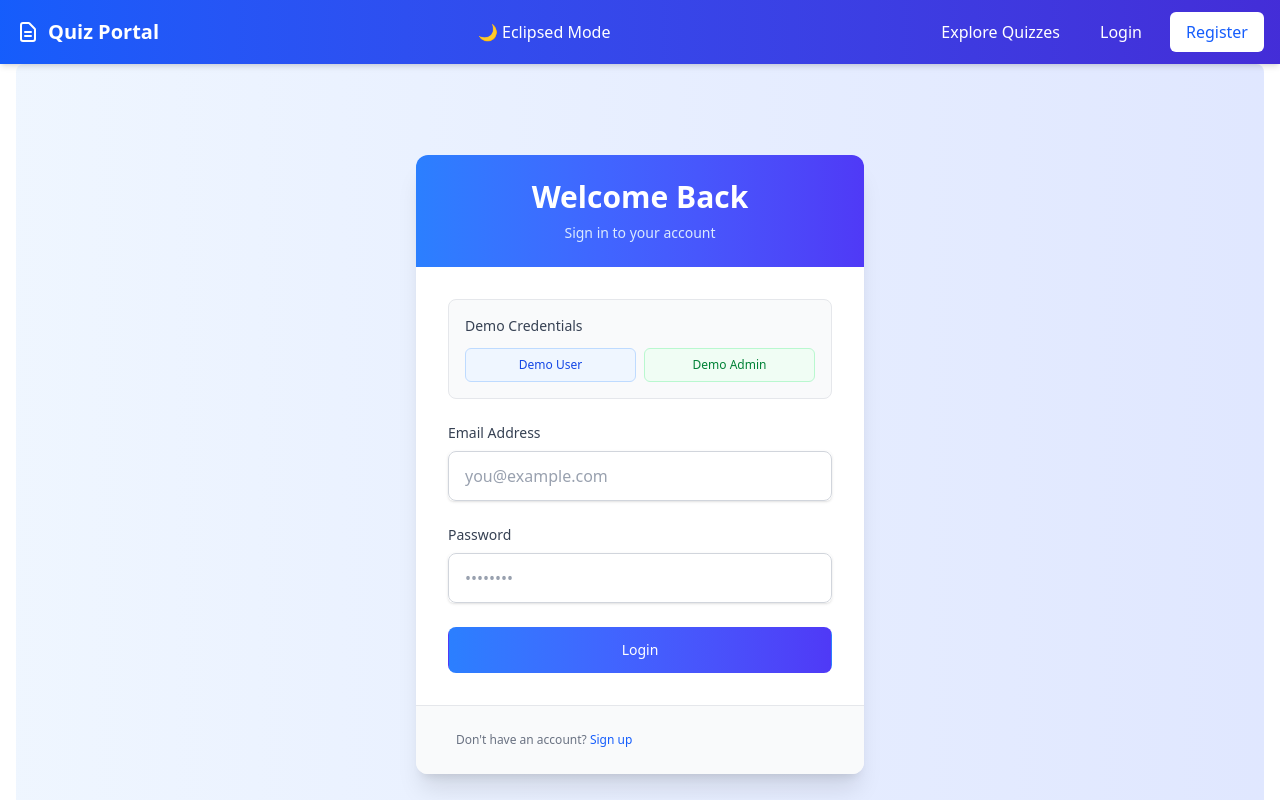
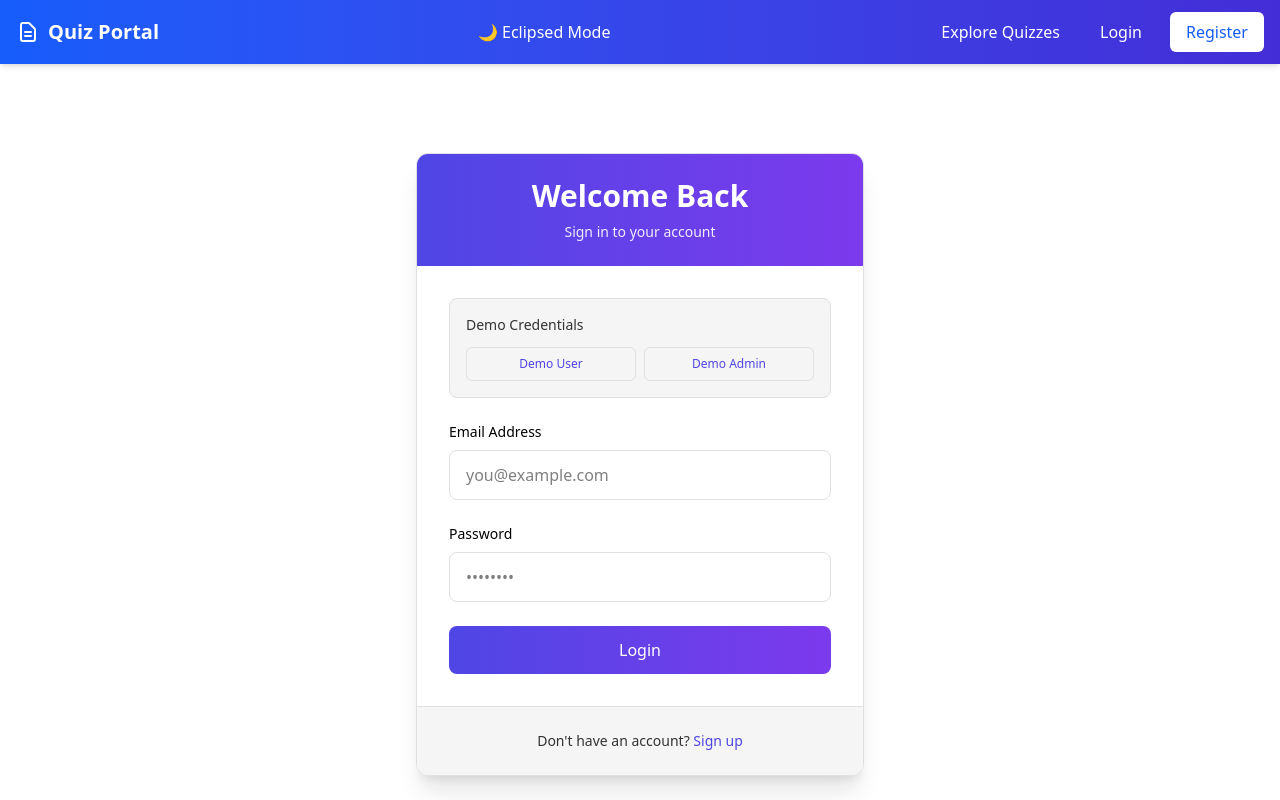
Before and after one commit to SaishGhatol/quiz-portal, a React (Vite) app in the folder client/: page /login in a window 1280 px wide. Shown: the top 800 px of the page. Built offline with nearby package versions, Linux system fonts and the light colour scheme.

Commit message:
toggling effect applied to all pages of website, simultaneous to home page

```diff
--- a/client/src/components/auth/Login.jsx
+++ b/client/src/components/auth/Login.jsx
@@ -2,6 +2,7 @@ import React, { useState, useContext } from 'react';
 import { Link, useNavigate, useLocation } from 'react-router-dom';
 import { toast } from 'react-toastify';
 import AuthContext from '../../contexts/AuthContext';
+import { ThemeContext } from '../layout/theme';
 
 const Login = () => {
   const [email, setEmail] = useState('');
@@ -9,12 +10,12 @@ const Login = () => {
   const [isLoading, setIsLoading] = useState(false);
 
   const { login } = useContext(AuthContext);
+  const { isDay } = useContext(ThemeContext);
   const navigate = useNavigate();
   const location = useLocation();
 
   const from = location.state?.from?.pathname || '/dashboard';
 
-  // Demo credentials
   const demoCredentials = {
     user: {
       email: 'anuj@dev.com',
@@ -49,31 +50,54 @@ const Login = () => {
   };
 
   return (
-    <div className="w-full min-h-screen flex items-center justify-center bg-gradient-to-r from-blue-50 to-indigo-100 py-12 px-4 sm:px-6 lg:px-8 rounded-lg">
-      <div className="max-w-md w-full bg-white rounded-xl shadow-xl overflow-hidden">
-        <div className="bg-gradient-to-r from-blue-500 to-indigo-600 py-6">
-          <h2 className="text-center text-3xl font-extrabold text-white">Welcome Back</h2>
-          <p className="mt-2 text-center text-sm text-blue-100">
-            Sign in to your account
-          </p>
+    <div
+      className="w-full min-h-screen flex items-center justify-center transition-colors duration-500"
+      style={{ backgroundColor: 'var(--bg-primary)', color: 'var(--text-primary)' }}
+    >
+      <div
+        className="max-w-md w-full rounded-xl shadow-xl overflow-hidden transition-colors duration-500"
+        style={{ backgroundColor: 'var(--card-bg)', border: '1px solid var(--border-color)' }}
+      >
+        <div
+          className="py-6 text-center"
+          style={{
+            background: 'linear-gradient(to right, var(--cta-gradient-from), var(--cta-gradient-to))',
+            color: 'var(--button-text)'
+          }}
+        >
+          <h2 className="text-3xl font-extrabold">Welcome Back</h2>
+          <p className="mt-2 text-sm opacity-90">Sign in to your account</p>
         </div>
 
         <div className="p-8">
           {/* Demo Credentials Section */}
-          <div className="mb-6 p-4 bg-gray-50 rounded-lg border border-gray-200">
-            <h3 className="text-sm font-medium text-gray-700 mb-3">Demo Credentials</h3>
+          <div
+            className="mb-6 p-4 rounded-lg border"
+            style={{ backgroundColor: 'var(--bg-secondary)', borderColor: 'var(--border-color)', color: 'var(--text-secondary)' }}
+          >
+            <h3 className="text-sm font-medium mb-3">Demo Credentials</h3>
             <div className="flex gap-2">
               <button
                 type="button"
                 onClick={() => handleDemoLogin('user')}
-                className="flex-1 px-3 py-2 text-xs font-medium text-blue-700 bg-blue-50 border border-blue-200 rounded-md hover:bg-blue-100 focus:outline-none focus:ring-2 focus:ring-blue-500 focus:ring-offset-1 transition duration-150 ease-in-out"
+                className="flex-1 px-3 py-2 text-xs font-medium rounded-md border transition duration-150"
+                style={{
+                  backgroundColor: 'var(--button-bg-light)',
+                  color: 'var(--accent-color)',
+                  borderColor: 'var(--border-color)'
+                }}
               >
                 Demo User
               </button>
               <button
                 type="button"
                 onClick={() => handleDemoLogin('admin')}
-                className="flex-1 px-3 py-2 text-xs font-medium text-green-700 bg-green-50 border border-green-200 rounded-md hover:bg-green-100 focus:outline-none focus:ring-2 focus:ring-green-500 focus:ring-offset-1 transition duration-150 ease-in-out"
+                className="flex-1 px-3 py-2 text-xs font-medium rounded-md border transition duration-150"
+                style={{
+                  backgroundColor: 'var(--button-bg-light)',
+                  color: 'var(--accent-color)',
+                  borderColor: 'var(--border-color)'
+                }}
               >
                 Demo Admin
               </button>
@@ -82,45 +106,55 @@ const Login = () => {
 
           <form className="space-y-6" onSubmit={handleSubmit}>
             <div>
-              <label className="block text-gray-700 text-sm font-medium mb-2" htmlFor="email">
+              <label className="block text-sm font-medium mb-2" htmlFor="email">
                 Email Address
               </label>
-              <div className="mt-1 relative rounded-md shadow-sm">
               <input
                 id="email"
                 type="email"
-                  className="appearance-none block w-full px-4 py-3 border border-gray-300 rounded-lg placeholder-gray-400 focus:outline-none focus:ring-2 focus:ring-blue-500 focus:border-blue-500 transition duration-150 ease-in-out"
+                className="w-full px-4 py-3 border rounded-lg focus:outline-none focus:ring-2 transition duration-150"
+                style={{
+                  backgroundColor: 'var(--input-bg)',
+                  color: 'var(--text-primary)',
+                  borderColor: 'var(--border-color)'
+                }}
                 placeholder="you@example.com"
                 value={email}
                 onChange={(e) => setEmail(e.target.value)}
                 required
               />
             </div>
-            </div>
 
             <div>
-              <label className="block text-gray-700 text-sm font-medium mb-2" htmlFor="password">
+              <label className="block text-sm font-medium mb-2" htmlFor="password">
                 Password
               </label>
-              <div className="mt-1 relative rounded-md shadow-sm">
               <input
                 id="password"
                 type="password"
-                  className="appearance-none block w-full px-4 py-3 border border-gray-300 rounded-lg placeholder-gray-400 focus:outline-none focus:ring-2 focus:ring-blue-500 focus:border-blue-500 transition duration-150 ease-in-out"
+                className="w-full px-4 py-3 border rounded-lg focus:outline-none focus:ring-2 transition duration-150"
+                style={{
+                  backgroundColor: 'var(--input-bg)',
+                  color: 'var(--text-primary)',
+                  borderColor: 'var(--border-color)'
+                }}
                 placeholder="••••••••"
                 value={password}
                 onChange={(e) => setPassword(e.target.value)}
                 required
               />
             </div>
-            </div>
-            <div>
+
             <button
               type="submit"
-                className="group relative w-full flex justify-center py-3 px-4 border border-transparent text-sm font-medium rounded-lg text-white bg-gradient-to-r from-blue-500 to-indigo-600 hover:from-blue-600 hover:to-indigo-700 focus:outline-none focus:ring-2 focus:ring-offset-2 focus:ring-blue-500 transition duration-150 ease-in-out"
+              className="w-full py-3 px-4 font-medium rounded-lg transition duration-200 flex justify-center items-center"
+              style={{
+                background: 'linear-gradient(to right, var(--cta-gradient-from), var(--cta-gradient-to))',
+                color: 'var(--button-text)'
+              }}
               disabled={isLoading}
             >
-                {isLoading ?
+              {isLoading ? (
                 <span className="flex items-center">
                   <svg className="animate-spin -ml-1 mr-2 h-4 w-4 text-white" xmlns="http://www.w3.org/2000/svg" fill="none" viewBox="0 0 24 24">
                     <circle className="opacity-25" cx="12" cy="12" r="10" stroke="currentColor" strokeWidth="4"></circle>
@@ -128,19 +162,29 @@ const Login = () => {
                   </svg>
                   Signing in...
                 </span>
-                  : 'Login'
-                }
+              ) : (
+                'Login'
+              )}
             </button>
-            </div>
           </form>
         </div>
-        <div className="px-2 py-6 bg-gray-50 border-t border-gray-200 sm:px-10">
-          <p className="text-xs leading-5 text-gray-500">
+
+        <div
+          className="px-2 py-6 border-t text-center text-sm"
+          style={{
+            backgroundColor: 'var(--bg-secondary)',
+            borderColor: 'var(--border-color)',
+            color: 'var(--text-secondary)'
+          }}
+        >
           Don't have an account?{' '}
-            <Link to="/register" className="font-medium text-blue-600 hover:text-blue-500 transition duration-150 ease-in-out">
+          <Link
+            to="/register"
+            className="font-medium transition-colors"
+            style={{ color: 'var(--accent-color)' }}
+          >
             Sign up
           </Link>
-          </p>
         </div>
       </div>
     </div>
--- a/client/src/components/auth/Register.jsx
+++ b/client/src/components/auth/Register.jsx
@@ -2,6 +2,7 @@ import React, { useState, useContext } from 'react';
 import { Link, useNavigate } from 'react-router-dom';
 import { toast } from 'react-toastify';
 import AuthContext from '../../contexts/AuthContext';
+import { ThemeContext } from '../layout/theme';
 
 const Register = () => {
   const [name, setName] = useState('');
@@ -9,6 +10,8 @@ const Register = () => {
   const [password, setPassword] = useState('');
   const [confirmPassword, setConfirmPassword] = useState('');
   const [isLoading, setIsLoading] = useState(false);
+
+    const { isDay } = useContext(ThemeContext);
 
   const { register } = useContext(AuthContext);
   const navigate = useNavigate();
@@ -35,9 +38,19 @@ const Register = () => {
   };
 
   return (
-    <div className="min-h-screen flex items-center justify-center bg-gradient-to-r from-blue-50 to-indigo-100 py-12 px-4 sm:px-6 lg:px-8">
-      <div className="max-w-md w-full bg-white rounded-xl shadow-xl overflow-hidden">
-        <div className="bg-gradient-to-r from-blue-500 to-indigo-600 py-6">
+    // bg-gradient-to-r from-blue-50 to-indigo-100
+    // This is hardcoded background which doesnt allow change of colors during toggling, instead of this added variable color suitable for toggling effect
+    <div className="min-h-screen flex items-center justify-center py-12 px-4 sm:px-6 lg:px-8 transition-colors duration-500"
+    style={{ backgroundColor: 'var(--bg-primary)', color: 'var(--text-primary)' }}>
+      <div className="max-w-md w-full bg-white rounded-xl shadow-xl overflow-hidden transition-colors duration-500"
+        style={{ backgroundColor: 'var(--card-bg)', border: '1px solid var(--border-color)' }}>
+          {/* ⬆️handles toggling for credentials entering section ⬆️*/}
+        <div className="bg-gradient-to-r from-blue-500 to-indigo-600 py-6"
+        style={{
+            background: 'linear-gradient(to right, var(--cta-gradient-from), var(--cta-gradient-to))',
+            color: 'var(--button-text)'
+          }}>
+            {/* ⬆️handles toggling for upper Create Account Join us Today portion initailly in light purple⬆️ */}
           <h2 className="text-center text-3xl font-extrabold text-white">Create Account</h2>
           <p className="mt-2 text-center text-sm text-blue-100">
             Join us today
@@ -137,7 +150,8 @@ const Register = () => {
           </form>
         </div>
 
-        <div className="px-4 py-6 bg-gray-50 border-t border-gray-200 sm:px-10">
+        <div className="px-4 py-6 sm:px-10 transition-colors duration-500"
+        style={{ backgroundColor: 'var(--card-bg)', border: '1px solid var(--border-color)' }}>
           <p className="text-xs leading-5 text-gray-500">
             Already have an account?{' '}
             <Link to="/login" className="font-medium text-blue-600 hover:text-blue-500 transition duration-150 ease-in-out">
```
Lines whose indentation alone changed are shown as unchanged.
